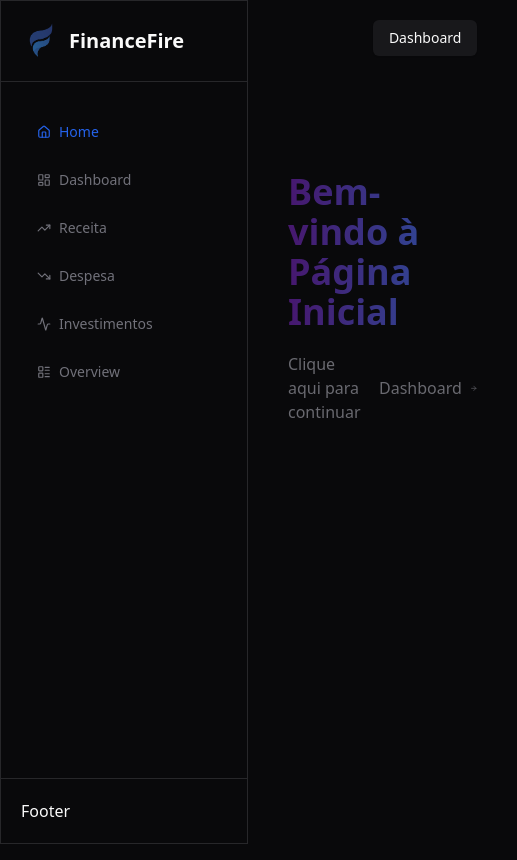
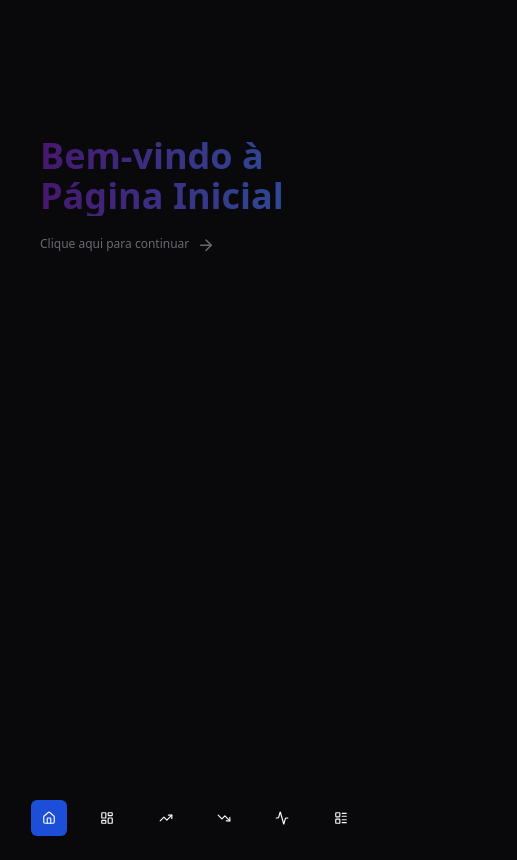
Before and after one commit to KARAUJO1003/finance-fire, a Next.js app: page / in a window 390 px wide. Shown: the whole page, 517 px wide, since content can reach past the window. Built offline with nearby package versions, Linux system fonts and the light colour scheme.

Commit message:
feat: resposive desing

```diff
--- a/src/app/_components/CardMovimentations.tsx
+++ b/src/app/_components/CardMovimentations.tsx
@@ -29,7 +29,7 @@ export const CardMovimentations = ({
   ...rest
 }: CardProps & React.HTMLProps<HTMLDivElement>) => {
   return (
-    <Card className="w-full" {...rest}>
+    <Card className="w-full " {...rest}>
       <CardHeader>
         <CardTitle>{cardtitle}</CardTitle>
         <CardDescription>{carddescription}</CardDescription>
@@ -37,10 +37,12 @@ export const CardMovimentations = ({
       <CardContent className="flex items-center gap-2 text-emerald-500">
         <span>{cardicon}</span>
         {/* <ArrowUpRight size={24} /> */}
-        <CardDescription className="text-3xl">{cardvalue}</CardDescription>
+        <CardDescription className="text-md lg:text-xl xl:text-3xl">
+          {cardvalue}
+        </CardDescription>
       </CardContent>
       <CardFooter>
-        <Button variant={'outline'}>
+        <Button variant={'outline'} size={'sm'}>
           <Link href={href}>{cardbutton}</Link>
         </Button>
       </CardFooter>
--- a/src/app/_components/HeaderPages.tsx
+++ b/src/app/_components/HeaderPages.tsx
@@ -6,7 +6,7 @@ import { FormCreate } from './Form-Create'
 export const HeaderPages = () => {
   const pathname = usePathname()
   return (
-    <header className="p-5 w-full flex justify-between items-center px-10 backdrop-blur-sm ">
+    <header className="p-5 w-full flex justify-between items-center px-10 backdrop-blur-sm max-md:hidden">
       <span className="capitalize font-bold">{pathname.split('/').pop()}</span>
       <div className="flex items-center space-x-5">
         <FormCreate />
--- a/src/app/_components/SideBarNav.tsx
+++ b/src/app/_components/SideBarNav.tsx
@@ -24,51 +24,51 @@ export const SideBarNav = () => {
   const pathname = usePathname()
 
   return (
-    <SideNav className="border-border">
-      <SideNavHeader>
+    <SideNav className="border-border ">
+      <SideNavHeader className="max-md:hidden">
         <Link href="/" className="flex items-center gap-2">
           <Image src={financefire} alt="Logo" width={40} height={40} />
-          <span className="text-xl font-bold">FinanceFire</span>
+          <span className="text-xl font-bold max-md:text-md">FinanceFire</span>
         </Link>
       </SideNavHeader>
       <SideNavContent>
         <SideNavLink
-          icon={<HomeIcon size={14} className="mr-2" />}
+          icon={<HomeIcon size={14} className="mr-2 max-md:m-0" />}
           href="/"
           currentPath={pathname}
         >
           Home
         </SideNavLink>
         <SideNavLink
-          icon={<LayoutDashboard size={14} className="mr-2" />}
+          icon={<LayoutDashboard size={14} className="mr-2 max-md:m-0" />}
           href="/pages/dashboard"
           currentPath={pathname}
         >
           Dashboard
         </SideNavLink>
         <SideNavLink
-          icon={<TrendingUp size={14} className="mr-2" />}
+          icon={<TrendingUp size={14} className="mr-2 max-md:m-0" />}
           href="/pages/dashboard/ganhos"
           currentPath={pathname}
         >
           Receita
         </SideNavLink>
         <SideNavLink
-          icon={<TrendingDown size={14} className="mr-2" />}
+          icon={<TrendingDown size={14} className="mr-2 max-md:m-0" />}
           href="/pages/dashboard/despesas"
           currentPath={pathname}
         >
           Despesa
         </SideNavLink>
         <SideNavLink
-          icon={<Activity size={14} className="mr-2" />}
+          icon={<Activity size={14} className="mr-2 max-md:m-0" />}
           href="/pages/dashboard/investimentos"
           currentPath={pathname}
         >
           Investimentos
         </SideNavLink>
         <SideNavLink
-          icon={<LayoutList size={14} className="mr-2" />}
+          icon={<LayoutList size={14} className="mr-2 max-md:m-0" />}
           href="/pages/details"
           currentPath={pathname}
         >
--- a/src/app/_components/SideNavGenericComponent.tsx
+++ b/src/app/_components/SideNavGenericComponent.tsx
@@ -13,7 +13,7 @@ export const SideNav = ({ children, className }: SideNavGenericProps) => {
     <aside
       className={cn(
         [
-          'min-w-[248px] h-screen flex flex-col justify-between space-y-3 border',
+          'min-w-[248px] h-screen flex flex-col justify-between space-y-3 border max-md:w-full max-md:h-fit max-md:fixed max-md:bottom-0 max-md:z-20 max-md:border-none',
         ],
         className,
       )}
@@ -25,7 +25,12 @@ export const SideNav = ({ children, className }: SideNavGenericProps) => {
 
 export const SideNavHeader = ({ children, className }: SideNavGenericProps) => {
   return (
-    <div className={cn(['p-5 border-b flex items-center gap-2'], className)}>
+    <div
+      className={cn(
+        ['p-5 border-b flex items-center gap-2 max-md:bg-zinc-950'],
+        className,
+      )}
+    >
       {children}
     </div>
   )
@@ -36,7 +41,12 @@ export const SideNavContent = ({
 }: SideNavGenericProps) => {
   return (
     <div
-      className={cn(['p-5 h-full w-full flex flex-col space-y-3'], className)}
+      className={cn(
+        [
+          'p-5 h-full w-full flex flex-col space-y-3 max-md:flex max-md:flex-row max-md:h-auto max-md:items-center max-md:justify-around  max-md:bg-zinc-950 max-md:py-2 max-md:space-y-0',
+        ],
+        className,
+      )}
     >
       {children}
     </div>
@@ -58,14 +68,22 @@ export const SideNavLink = ({
 }: SideNavGenericProps<SideNavLinkProps>) => {
   const isActive = href === currentPath
   return (
-    <Link href={href} className={cn(['outline-none'], className)}>
+    <Link
+      href={href}
+      className={cn(
+        ['outline-none flex items-center justify-center'],
+        className,
+      )}
+    >
+      <Button size={'icon'} variant={`${isActive ? 'default' : 'ghost'}`}>
+        <span className="flex items-center justify-center m-0 p-0">{icon}</span>
+      </Button>
       <Button
         variant="link"
         size={'default'}
         className={`
-          ${isActive ? 'text-blue-600' : 'text-zinc-500'} outline-none  justify-start w-full`}
+          ${isActive ? 'text-blue-600' : 'text-zinc-500'} outline-none  justify-start w-full max-md:hidden`}
       >
-        <span>{icon}</span>
         {children}
       </Button>
     </Link>
@@ -74,7 +92,12 @@ export const SideNavLink = ({
 
 export const SideNavFooter = ({ children, className }: SideNavGenericProps) => {
   return (
-    <div className={cn(['p-5 border-t flex justify-between'], className)}>
+    <div
+      className={cn(
+        ['p-5 border-t flex justify-between max-md:hidden'],
+        className,
+      )}
+    >
       {children}
     </div>
   )
--- a/src/app/layout.tsx
+++ b/src/app/layout.tsx
@@ -18,7 +18,7 @@ export default function RootLayout({
 }>) {
   return (
     <html lang="en">
-      <body className={(inter.className, 'flex')}>
+      <body className={(inter.className, 'flex ')}>
         <ThemeProvider
           attribute="class"
           defaultTheme="dark"
--- a/src/app/page.tsx
+++ b/src/app/page.tsx
@@ -25,7 +25,7 @@ export default function Home() {
 
   return (
     <main className="h-screen w-full px-10 py-5 flex flex-col">
-      <div className="w-full flex justify-end">
+      <div className="w-full flex justify-end max-md:hidden">
         <Button variant={'secondary'}>
           <Link href={'pages/dashboard'}>Dashboard</Link>
         </Button>
@@ -40,9 +40,9 @@ export default function Home() {
 
         <Link
           href={'pages/dashboard'}
-          className="flex gap-2 items-center text-muted-foreground"
+          className="flex gap-2 items-start text-muted-foreground max-md:text-xs w-full"
         >
-          <span>Clique aqui para continuar</span>Dashboard
+          <span>Clique aqui para continuar</span>
           <ArrowRight size={18} />
         </Link>
       </div>
--- a/src/app/pages/dashboard/page.tsx
+++ b/src/app/pages/dashboard/page.tsx
@@ -67,11 +67,16 @@ export default function Dashboard() {
   }, [])
   return (
     <div className="flex flex-col gap-5 w-full">
-      <div className="flex gap-4 w-full" ref={cardRef01}>
+      <div className="flex gap-4 w-full max-md:flex-col" ref={cardRef01}>
         <CardMovimentations
           cardtitle="Ganhos Recentes"
           carddescription="Detalhes"
-          cardicon={<TrendingUp size={24} />}
+          cardicon={
+            <TrendingUp
+              size={24}
+              className="m-0 p-0 flex items-center justify-center"
+            />
+          }
           cardvalue="R$ 2.500,00"
           cardbutton="Explorar"
           href="/pages/dashboard/ganhos"
@@ -79,7 +84,13 @@ export default function Dashboard() {
         <CardMovimentations
           cardtitle="Despesas do Mês"
           carddescription="Ver Mais"
-          cardicon={<TrendingDown size={24} color={'#EF4444'} />}
+          cardicon={
+            <TrendingDown
+              size={24}
+              color={'#EF4444'}
+              className="m-0 p-0 flex items-center justify-center "
+            />
+          }
           cardvalue="R$ 1.200,00"
           cardbutton="Analisar"
           href="/pages/dashboard/despesas"
@@ -87,18 +98,24 @@ export default function Dashboard() {
         <CardMovimentations
           cardtitle="Investimentos"
           carddescription="Performance"
-          cardicon={<Activity size={24} color={'gray'} />}
+          cardicon={
+            <Activity
+              size={24}
+              color={'gray'}
+              className="m-0 p-0 flex items-center justify-center"
+            />
+          }
           cardvalue="R$ 4.000,00"
           cardbutton="Ver Detalhes"
           href="/pages/dashboard/investimentos"
         />
       </div>
-      <div className="flex w-full  gap-5">
+      <div className="flex w-full gap-5 max-md:flex-col-reverse">
         <ScrollArea className="w-full rounded-md border" ref={cardRef02}>
           <DataTable
             columns={columns}
             data={data}
-            className="w-full  p-5 max-h-[350px] "
+            className="w-full  p-5 max-h-[350px] max-md:hidden"
           />
           <ScrollBar orientation="vertical" />
         </ScrollArea>
--- a/src/app/pages/layout.tsx
+++ b/src/app/pages/layout.tsx
@@ -6,10 +6,12 @@ export default function Layout({
   children,
 }: PropsWithChildren<{ children: ReactNode }>) {
   return (
-    <div className="h-screen w-full flex flex-col">
+    <div className="h-screen w-full flex flex-col ">
       <HeaderPages />
       <ScrollArea className="flex-1">
-        <main className="w-full px-10 py-5">{children}</main>
+        <main className="w-full px-10 py-5 max-md:p-5 h-screen">
+          {children}
+        </main>
         <ScrollBar orientation="vertical" />
       </ScrollArea>
     </div>
```
